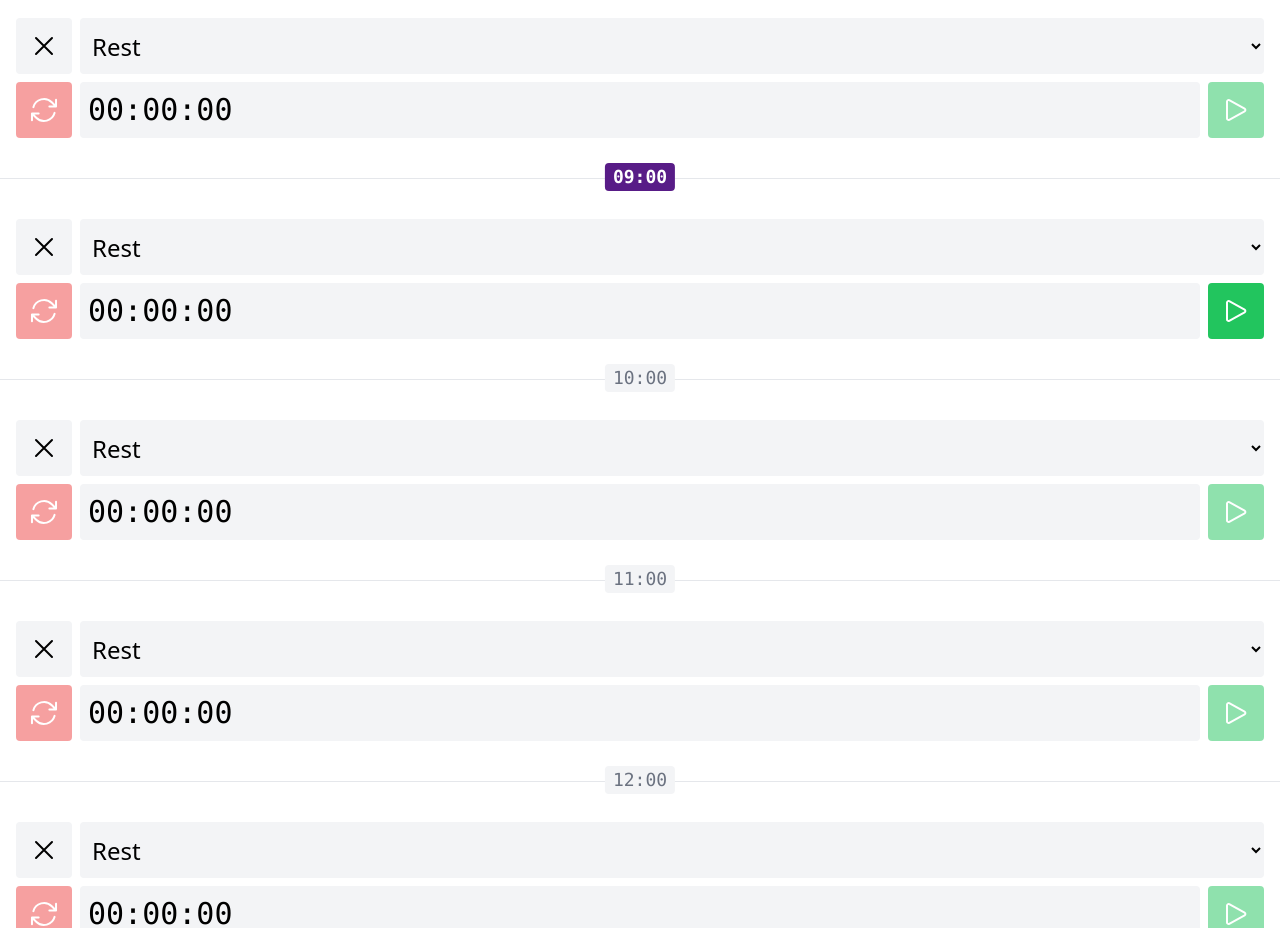
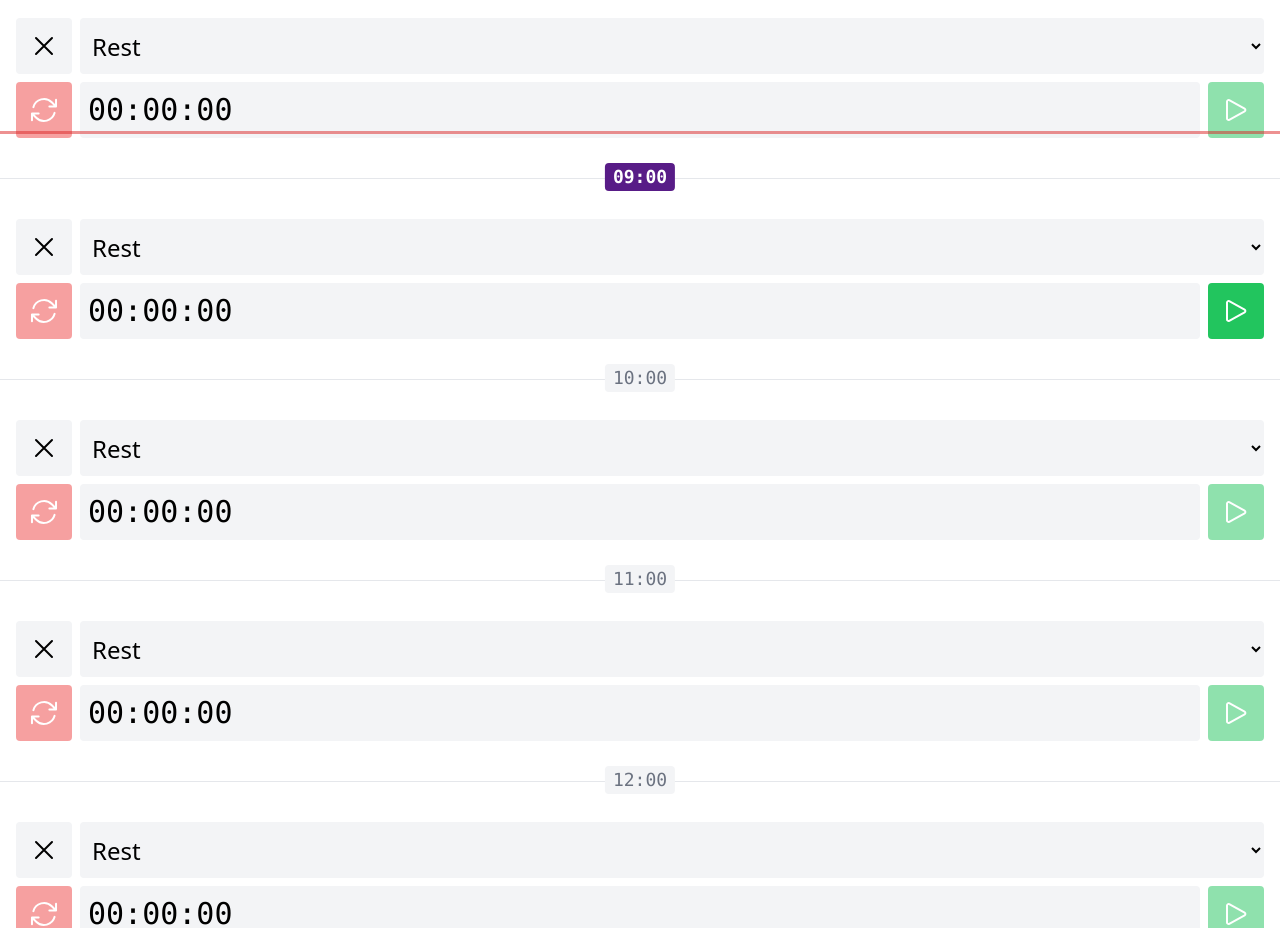
Before and after one commit to igorbabko/ontrack, a Vue app: page /#timeline in a window 1280 px wide. Shown: the part 1720-2648 px from the top of the page. Built offline with nearby package versions, Linux system fonts and the light colour scheme.

Commit message:
x - timeline indicator

```diff
--- /dev/null
+++ b/src/components/TheTimelineIndicator.vue
@@ -0,0 +1,60 @@
+<script setup>
+import { ref, computed, onActivated, onDeactivated } from 'vue'
+import {
+  MILLISECONDS_IN_SECOND,
+  SECONDS_IN_MINUTE,
+  SECONDS_IN_DAY,
+  MINUTES_IN_HOUR,
+  HUNDRED_PERCENT
+} from '../constants'
+
+const secondsSinceMidnight = ref(getSecondsSinceMidnight())
+
+const indicatorRef = ref()
+
+let a = null
+
+onActivated(() => {
+  console.log('activated')
+
+  a = setInterval(
+    () => (secondsSinceMidnight.value = getSecondsSinceMidnight()),
+    MILLISECONDS_IN_SECOND
+  )
+})
+
+onDeactivated(() => {
+  console.log('deactivated')
+
+  clearInterval(a)
+})
+
+const topOffset = computed(() => {
+  const secondsPercentage = (HUNDRED_PERCENT * secondsSinceMidnight.value) / SECONDS_IN_DAY
+
+  console.log(secondsSinceMidnight.value)
+
+  return (
+    (secondsPercentage * indicatorRef.value?.parentNode?.getBoundingClientRect?.()?.height) /
+    HUNDRED_PERCENT
+  )
+})
+
+function getSecondsSinceMidnight() {
+  const now = new Date()
+
+  return (
+    now.getSeconds() +
+    SECONDS_IN_MINUTE * now.getMinutes() +
+    SECONDS_IN_MINUTE * MINUTES_IN_HOUR * now.getHours()
+  )
+}
+</script>
+
+<template>
+  <hr
+    ref="indicatorRef"
+    class="pointer-events-none absolute z-10 w-full border-b-2 border-red-600 opacity-50"
+    :style="{ top: `${topOffset}px` }"
+  />
+</template>
--- a/src/constants.js
+++ b/src/constants.js
@@ -37,9 +37,10 @@ export const BUTTON_TYPES = [
 export const MILLISECONDS_IN_SECOND = 1000
 export const SECONDS_IN_MINUTE = 60
 export const MINUTES_IN_HOUR = 60
-export const SECONDS_IN_HOUR = SECONDS_IN_MINUTE * MINUTES_IN_HOUR
 export const HOURS_IN_DAY = 24
 export const MIDNIGHT_HOUR = 0
+export const SECONDS_IN_HOUR = SECONDS_IN_MINUTE * MINUTES_IN_HOUR
+export const SECONDS_IN_DAY = HOURS_IN_DAY * SECONDS_IN_HOUR
 
 export const PERIOD_SELECT_OPTIONS = generatePeriodSelectOptions()
 
--- a/src/pages/TheTimeline.vue
+++ b/src/pages/TheTimeline.vue
@@ -2,12 +2,14 @@
 import { onActivated } from 'vue'
 import { timelineItems, timelineItemRefs, scrollToCurrentHour } from '../timeline-items'
 import TimelineItem from '../components/TimelineItem.vue'
+import TheTimelineIndicator from '../components/TheTimelineIndicator.vue'
 
 onActivated(scrollToCurrentHour)
 </script>
 
 <template>
   <div class="mt-7">
+    <TheTimelineIndicator />
     <ul>
       <TimelineItem
         v-for="timelineItem in timelineItems"
```
